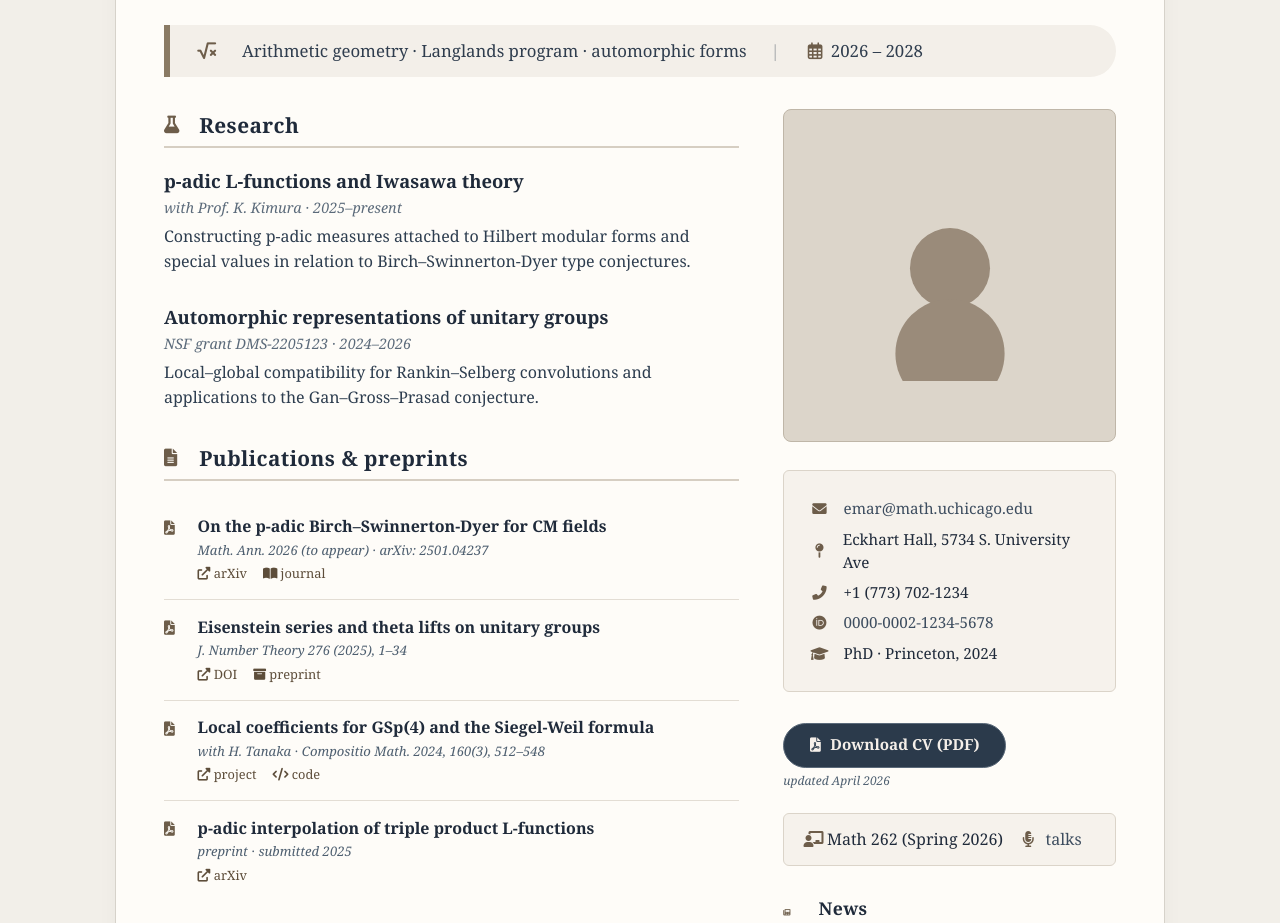
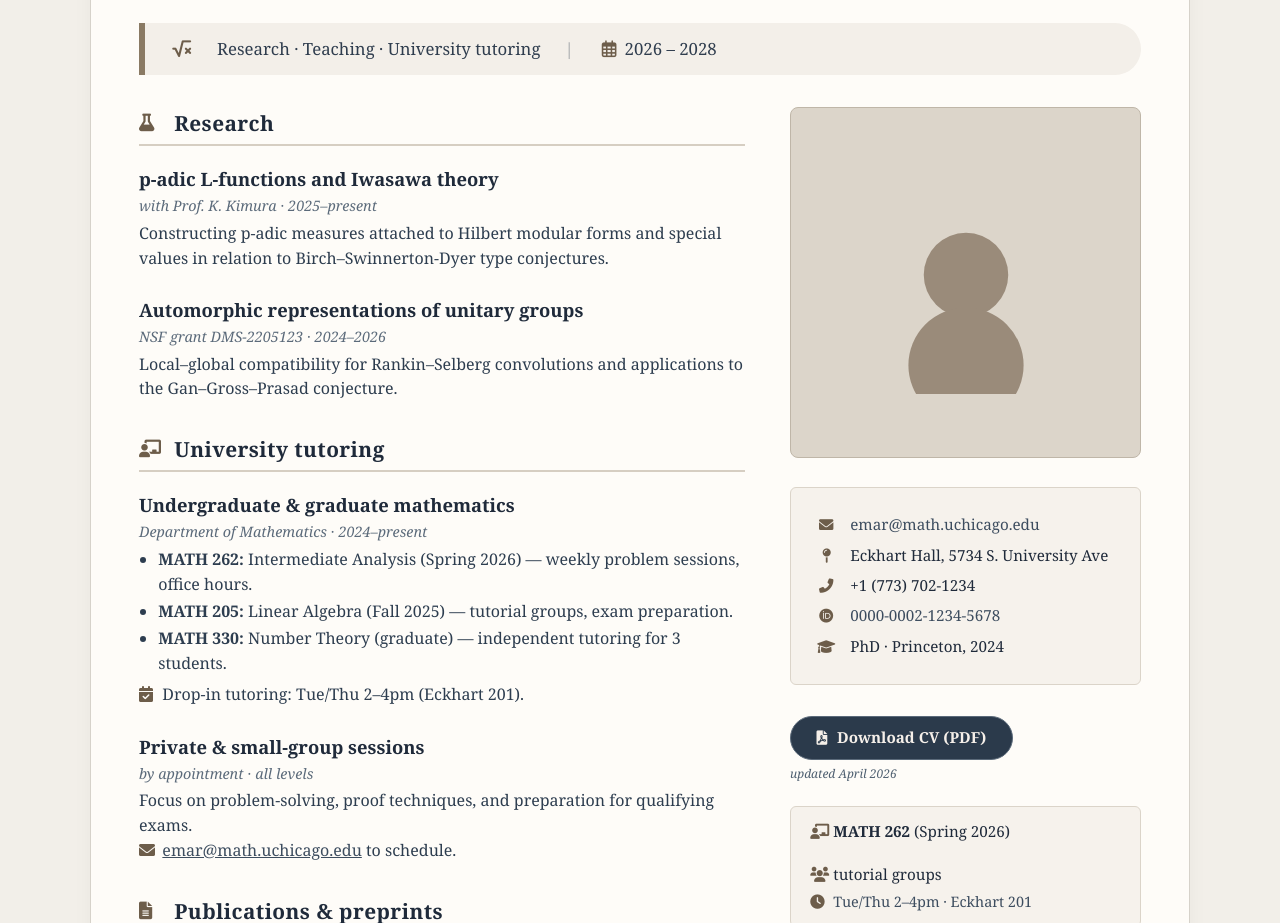
Before and after one commit to Anastasis74/anastasis1.github.io, a plain HTML site: page index.html in a window 1280 px wide. Shown: the part 203-1126 px from the top of the page. Drawn offline with Linux system fonts and the light colour scheme.

Commit message:
Update index.html

````diff
--- a/index.html
+++ b/index.html
@@ -3,11 +3,11 @@
 <head>
   <meta charset="UTF-8">
   <meta name="viewport" content="width=device-width, initial-scale=1.0">
-  <title>Postdoctoral Mathematician · classic style</title>
+  <title>Postdoc & Tutor · University Mathematics</title>
   <!-- Font Awesome (free icons) -->
   <link rel="stylesheet" href="https://cdnjs.cloudflare.com/ajax/libs/font-awesome/6.0.0-beta3/css/all.min.css">
   <style>
-    /* old-style academic: serif, muted colors, clean borders */
+    /* classic, warm academic style */
     * {
       margin: 0;
       padding: 0;
@@ -23,7 +23,7 @@
     }
 
     .container {
-      max-width: 1050px;
+      max-width: 1100px;
       margin: 0 auto;
       background: #fefcf8;
       padding: 2.5rem 3rem;
@@ -49,11 +49,11 @@
       letter-spacing: -0.01em;
       color: #1f2a3a;
       font-family: 'Georgia', serif;
-      margin-bottom: 0.15rem;
+      margin-bottom: 0.1rem;
     }
 
     .name-title .affiliation {
-      font-size: 1.1rem;
+      font-size: 1.05rem;
       color: #3d4d5f;
       font-style: italic;
       background: #efebe6;
@@ -75,7 +75,6 @@
       align-items: center;
       gap: 0.6rem;
       border: 1px solid #5b6a7a;
-      letter-spacing: 0.02em;
     }
 
     .github-badge i {
@@ -108,7 +107,7 @@
       text-align: center;
     }
 
-    .tagline span.sep {
+    .tagline .sep {
       opacity: 0.4;
       font-weight: 300;
     }
@@ -142,12 +141,12 @@
       width: 1.6rem;
     }
 
-    /* research */
-    .research-item {
-      margin-bottom: 1.8rem;
+    /* research & tutor items */
+    .research-item, .tutor-item {
+      margin-bottom: 1.6rem;
     }
 
-    .research-item h3 {
+    .research-item h3, .tutor-item h3 {
       font-weight: 700;
       font-size: 1.15rem;
       color: #1f2a3a;
@@ -155,15 +154,25 @@
       margin-bottom: 0.1rem;
     }
 
-    .research-item .meta {
+    .research-item .meta, .tutor-item .meta {
       font-size: 0.9rem;
       color: #5b6a7a;
       font-style: italic;
-      margin-bottom: 0.3rem;
+      margin-bottom: 0.2rem;
     }
 
-    .research-item p {
+    .research-item p, .tutor-item p {
       color: #2d3d4f;
+    }
+
+    .tutor-item ul {
+      margin-top: 0.2rem;
+      padding-left: 1.2rem;
+      color: #2d3d4f;
+    }
+
+    .tutor-item ul li {
+      margin-bottom: 0.15rem;
     }
 
     /* publication list */
@@ -397,10 +406,10 @@
     <a href="#" class="github-badge"><i class="fab fa-github"></i> github.com/elenamath</a>
   </div>
 
-  <!-- tagline -->
+  <!-- tagline (now includes tutor) -->
   <div class="tagline">
     <i class="fas fa-square-root-variable"></i>
-    <span>Arithmetic geometry · Langlands program · automorphic forms</span>
+    <span>Research · Teaching · University tutoring</span>
     <span class="sep">|</span>
     <span><i class="far fa-calendar-alt"></i> 2026 – 2028</span>
   </div>
@@ -411,7 +420,7 @@
     <!-- left column -->
     <div class="main-col">
 
-      <!-- research -->
+      <!-- RESEARCH section -->
       <h2><i class="fas fa-flask"></i> Research</h2>
       <div class="research-item">
         <h3>p-adic L-functions and Iwasawa theory</h3>
@@ -424,7 +433,26 @@
         <p>Local–global compatibility for Rankin–Selberg convolutions and applications to the Gan–Gross–Prasad conjecture.</p>
       </div>
 
-      <!-- publications -->
+      <!-- TEACHING / TUTOR section (new) -->
+      <h2 style="margin-top: 2rem;"><i class="fas fa-chalkboard-teacher"></i> University tutoring</h2>
+      <div class="tutor-item">
+        <h3>Undergraduate & graduate mathematics</h3>
+        <div class="meta">Department of Mathematics · 2024–present</div>
+        <ul>
+          <li><strong>MATH 262:</strong> Intermediate Analysis (Spring 2026) — weekly problem sessions, office hours.</li>
+          <li><strong>MATH 205:</strong> Linear Algebra (Fall 2025) — tutorial groups, exam preparation.</li>
+          <li><strong>MATH 330:</strong> Number Theory (graduate) — independent tutoring for 3 students.</li>
+        </ul>
+        <p style="margin-top: 0.4rem;"><i class="fas fa-calendar-check" style="color:#6d5d4a; width:1.2rem;"></i> Drop-in tutoring: Tue/Thu 2–4pm (Eckhart 201).</p>
+      </div>
+      <div class="tutor-item">
+        <h3>Private & small-group sessions</h3>
+        <div class="meta">by appointment · all levels</div>
+        <p>Focus on problem-solving, proof techniques, and preparation for qualifying exams. <br>
+        <i class="fas fa-envelope" style="color:#6d5d4a; width:1.2rem;"></i> <a href="mailto:emar@math.uchicago.edu" style="color:#3d4d5f;">emar@math.uchicago.edu</a> to schedule.</p>
+      </div>
+
+      <!-- PUBLICATIONS -->
       <h2 style="margin-top: 2rem;"><i class="fas fa-file-alt"></i> Publications & preprints</h2>
       <ul class="pub-list">
         <li>
@@ -479,7 +507,7 @@
       <!-- profile placeholder -->
       <div class="profile-pic" aria-label="portrait"></div>
 
-      <!-- info -->
+      <!-- contact info -->
       <div class="info-block">
         <p><i class="fas fa-envelope"></i> <a href="mailto:emar@math.uchicago.edu">emar@math.uchicago.edu</a></p>
         <p><i class="fas fa-map-pin"></i> Eckhart Hall, 5734 S. University Ave</p>
@@ -488,15 +516,18 @@
         <p><i class="fas fa-graduation-cap"></i> PhD · Princeton, 2024</p>
       </div>
 
-      <!-- CV -->
+      <!-- CV download -->
       <a href="#" class="cv-btn" download><i class="fas fa-file-pdf"></i> Download CV (PDF)</a>
       <p style="font-size: 0.75rem; color: #4d5e6f; margin-top: 0.3rem; font-style: italic;">updated April 2026</p>
 
-      <!-- teaching & talks -->
+      <!-- teaching quick reference -->
       <div style="background: #f6f2ec; border: 1px solid #dbd4c9; border-radius: 6px; padding: 0.8rem 1.2rem; margin: 1.4rem 0;">
-        <p style="display: flex; gap: 1.2rem; flex-wrap: wrap; margin:0;">
-          <span><i class="fas fa-chalkboard-teacher" style="color:#6d5d4a; width:1.2rem;"></i> Math 262 (Spring 2026)</span>
-          <span><i class="fas fa-microphone-alt" style="color:#6d5d4a; width:1.2rem;"></i> <a href="#" style="color:#3d4d5f; text-decoration:none; border-bottom:1px dotted transparent;">talks</a></span>
+        <p style="display: flex; gap: 1.2rem; flex-wrap: wrap; margin:0; font-size:0.95rem;">
+          <span><i class="fas fa-chalkboard-teacher" style="color:#6d5d4a; width:1.2rem;"></i> <strong>MATH 262</strong> (Spring 2026)</span>
+          <span><i class="fas fa-users" style="color:#6d5d4a; width:1.2rem;"></i> tutorial groups</span>
+        </p>
+        <p style="margin:0.3rem 0 0 0; font-size:0.9rem; color:#3d4d5f;">
+          <i class="fas fa-clock" style="color:#6d5d4a; width:1.2rem;"></i> Tue/Thu 2–4pm · Eckhart 201
         </p>
       </div>
 
@@ -507,6 +538,7 @@
           <li><i class="fas fa-circle"></i> Apr 2026: invited speaker at AMS sectional</li>
           <li><i class="fas fa-circle"></i> Feb 2026: awarded NSF postdoctoral fellowship</li>
           <li><i class="fas fa-circle"></i> Jan 2026: new preprint on p-adic L-functions</li>
+          <li><i class="fas fa-circle"></i> Dec 2025: started tutoring program for graduate students</li>
         </ul>
       </div>
     </div>
@@ -514,7 +546,7 @@
 
   <!-- footer -->
   <div class="footer">
-    <span><i class="fas fa-code"></i> built for GitHub pages · classic style</span>
+    <span><i class="fas fa-code"></i> built for GitHub pages · tutor & researcher</span>
     <a href="#"><i class="fab fa-github"></i> source</a>
     <a href="#"><i class="fas fa-rss"></i> RSS</a>
     <span><i class="far fa-copyright"></i> 2026 Elena Markov</span>
@@ -524,3 +556,4 @@
 <!-- end container -->
 </body>
 </html>
+```
````
